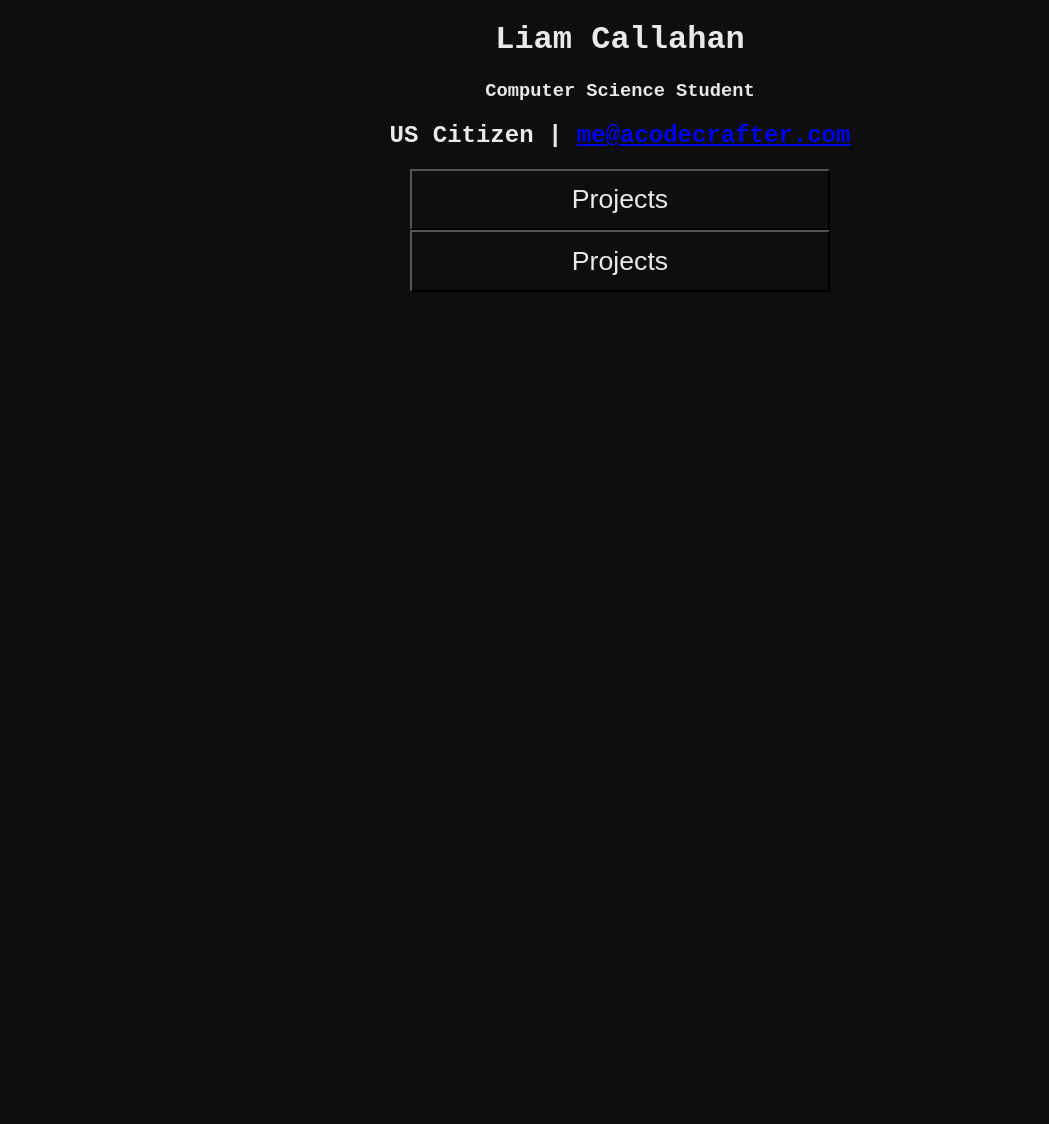
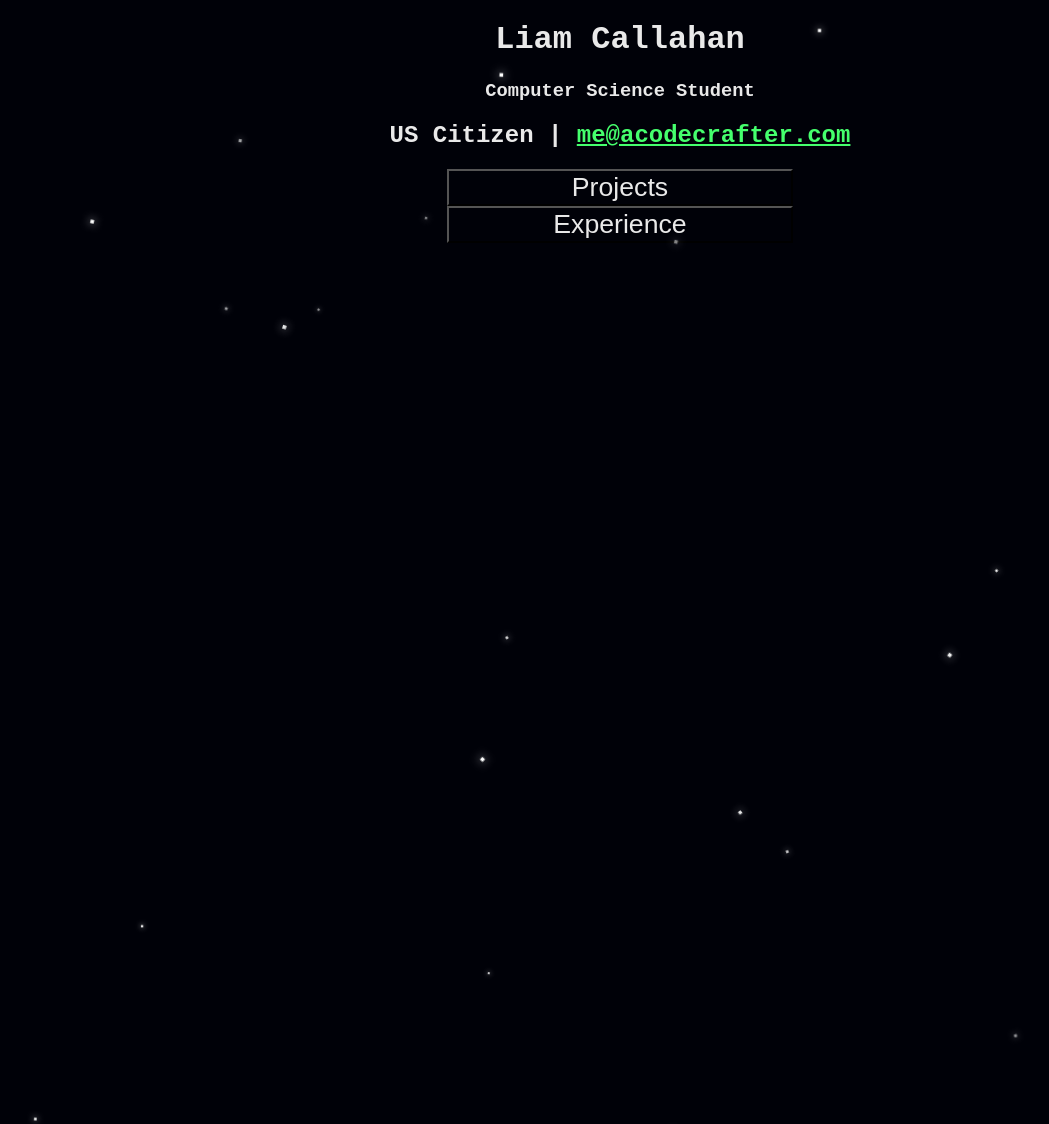
Before and after one commit to aCodeCrafter/Personal-Website, a Flask app: template templates/main.html in a window 1280 px wide. Shown: the whole page, without its empty margins (20-1069 px from the left). Run offline with Flask 3, Linux system fonts and the light colour scheme; the template is opened without the code that fills it, so the values that code supplies are empty.

Commit message:
Add particles, fix typo, and change transition time

```diff
--- a/server.py
+++ b/server.py
@@ -4,4 +4,4 @@ app = Flask(__name__)
 
 @app.route("/")
 def test():
-  return render_template("main_page.html")
+  return render_template("main.html")
--- /dev/null
+++ b/static/main.css
@@ -0,0 +1,49 @@
+body {
+  text-align: center;
+  font-family: 'Courier New', Courier, monospace;
+  color: rgb(233, 233, 233);
+  background-color: #000108;
+}
+
+a {
+  color: #45ff6d;
+}
+
+.expandable .content {
+  display: block;
+  overflow: hidden;
+  opacity: 0;
+  height: 0pt;
+  transition: all, 0.3s;
+}
+
+.expandable .content.visible {
+  opacity: 1;
+  height: 100pt;
+}
+
+.toggle-button {
+  padding: -10pt;
+  width: 260pt;
+  background-color: transparent;
+  font-size: 20pt;
+  font-weight: 300;
+  color:rgb(233, 233, 233);
+}
+
+.particle {
+  position: fixed;
+  top: 10pt;
+  animation: move-particle 100s linear infinite;
+  overflow: hidden;
+  height: 2px;
+  width: 2px;
+  background-color: white;
+  box-shadow: 0px 0px 5px white ;
+}
+
+@keyframes move-particle {
+  100% {
+    transform: translate(50vh, 150vh) rotate(180deg);
+  }
+}
--- a/templates/main.css
+++ /dev/null
@@ -1,27 +0,0 @@
-body {
-  text-align: center;
-  font-family: 'Courier New', Courier, monospace;
-  color: rgb(233, 233, 233);
-  background-color: #0f0e0e;
-}
-
-.expandable .content {
-  display: block;
-  overflow: hidden;
-  opacity: 0;
-  height: 0pt;
-  transition: all, 0.5s;
-}
-
-.expandable .content.visible {
-  opacity: 1;
-  height: 100pt;
-}
-
-.toggle-button {
-  padding: 10pt 120pt;
-  background-color: transparent;
-  font-size: 20pt;
-  font-weight: 300;
-  color:rgb(233, 233, 233);
-}
--- a/templates/main.html
+++ b/templates/main.html
@@ -1,7 +1,7 @@
 <!DOCTYPE html>
 <html>
   <head>
-    <link rel="stylesheet" href="main.css">
+    <link rel="stylesheet" href="../static/main.css">
   </head>
   <body>
     <h1>Liam Callahan</h1>
@@ -18,7 +18,7 @@
     </div>
 
     <div class="expandable">
-      <button class="toggle-button">Projects</button>
+      <button class="toggle-button">Experience</button>
       <div class="content">
         <h3>Project #1</h3>
         <h3>Project #2</h3>
@@ -26,6 +26,7 @@
       </div>
     </div>
 
+    <div class="particles"></div>
     <script>
       var list = document.getElementsByClassName("expandable");
       for (var i = 0; i < list.length; i++) {
@@ -33,6 +34,18 @@
           e.target.nextElementSibling.classList.toggle("visible");
         });
       }
+
+      // Create particles
+      const particlesDiv = document.querySelector('.particles');
+      for (var i = 0; i < 60; i++) {
+        const particle = document.createElement('div');
+        particle.classList.add('particle');
+        particle.style.left = (Math.random()*100 - 30)+"%";
+        particle.style.animationDelay = -(Math.random()*100)+"s";
+        particle.style.opacity = Math.random()+0.5;
+        particle.style.scale = Math.random()+1;
+        particlesDiv.appendChild(particle);
+      }
     </script>
   </body>
 </html>
```
